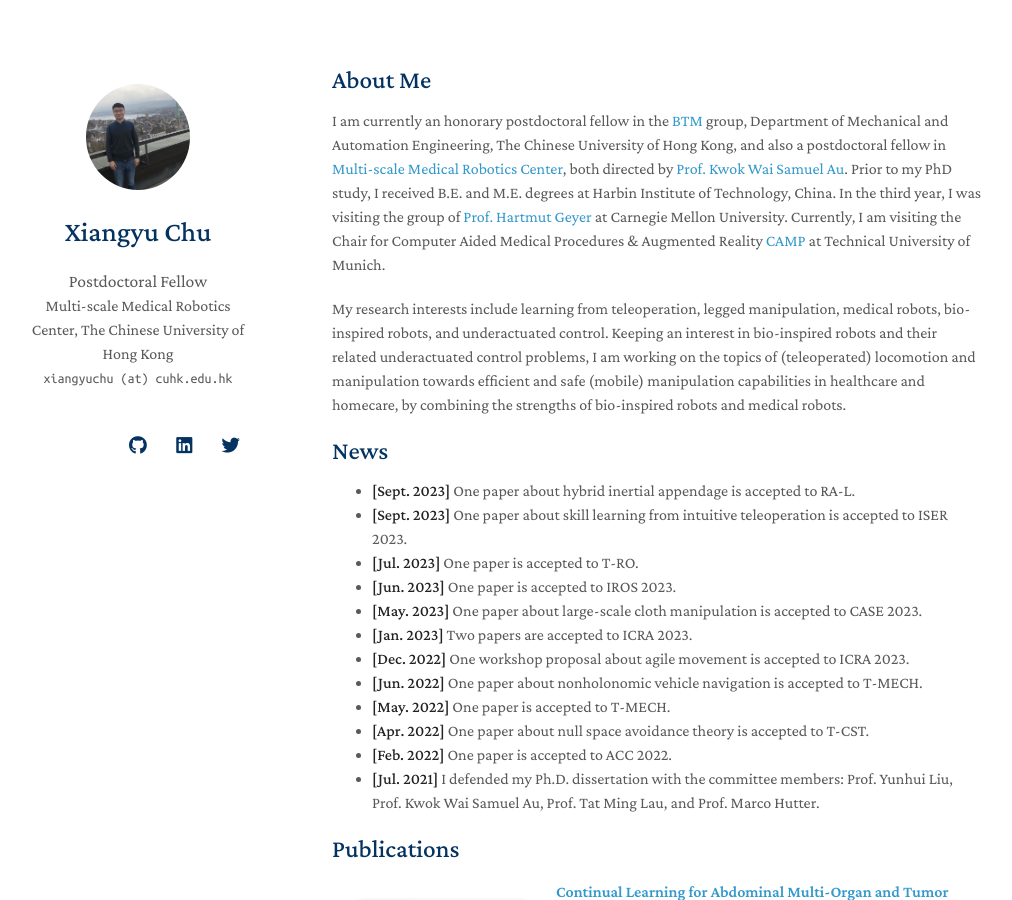
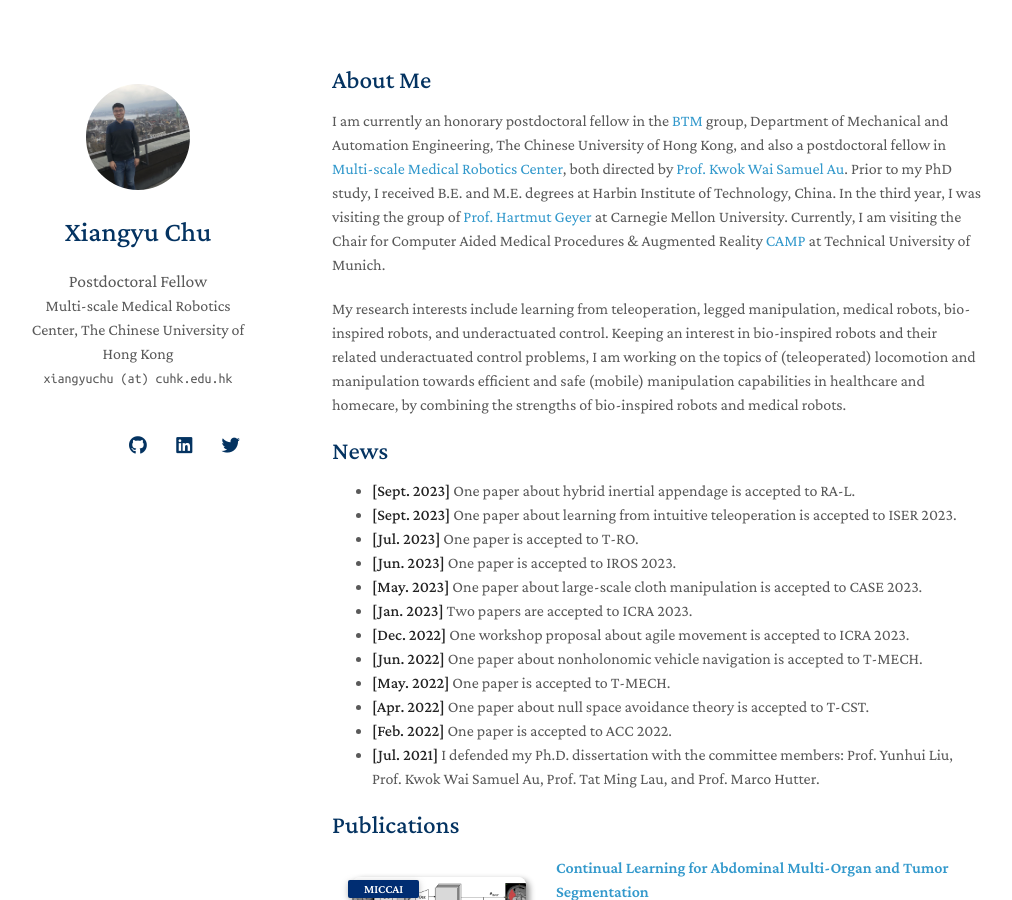
Before and after one commit to xiangyuchu03/xiangyuchu03.github.io, a Jekyll site: the page built from index.md, in a window 1280 px wide and 900 px high. Shown: the whole window, without its empty margins (138-1150 px from the left). Built offline with Jekyll 4.4.1, drawn with Linux system fonts in a browser that asks for light colours; nearby versions of some CDN libraries; a style sheet for code colours, icons or effects is not loaded; our own code applies the rules of GitHub Pages for plain Markdown files.

Commit message:
Update index.md

```diff
--- a/index.md
+++ b/index.md
@@ -12,7 +12,7 @@ My research interests include learning from teleoperation, legged manipulation,
 ## News
 
 - **[Sept. 2023]** One paper about hybrid inertial appendage is accepted to RA-L.
-- **[Sept. 2023]** One paper about skill learning from intuitive teleoperation is accepted to ISER 2023.
+- **[Sept. 2023]** One paper about learning from intuitive teleoperation is accepted to ISER 2023.
 - **[Jul. 2023]** One paper is accepted to T-RO.
 - **[Jun. 2023]** One paper is accepted to IROS 2023.
 - **[May. 2023]** One paper about large-scale cloth manipulation is accepted to CASE 2023.
```
